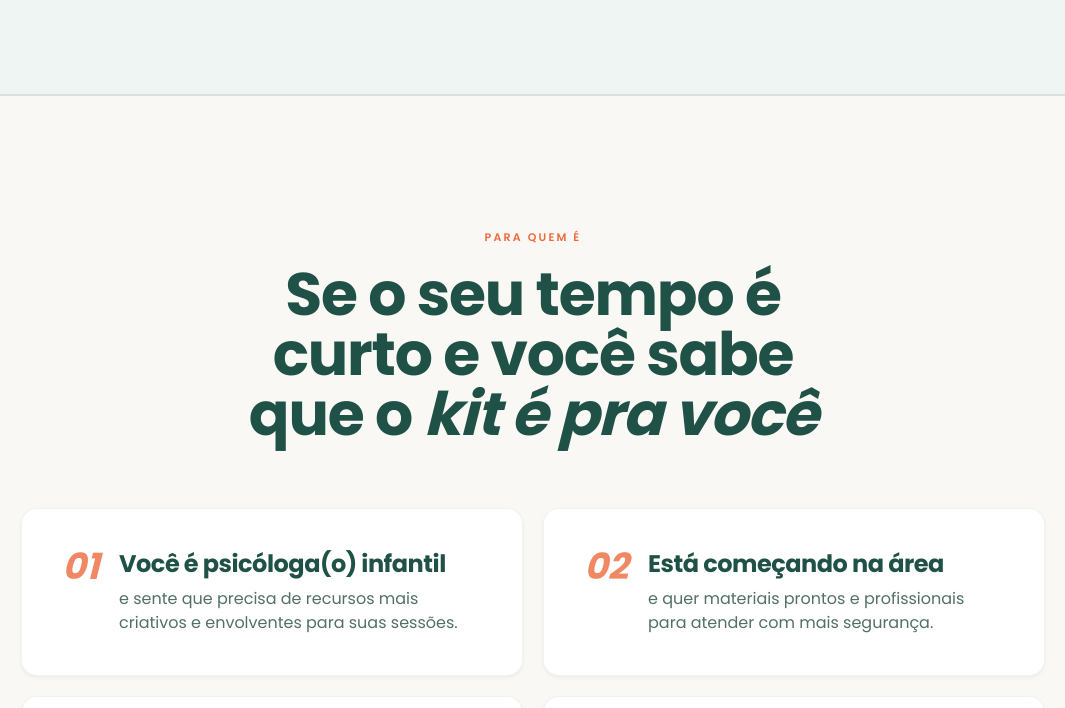
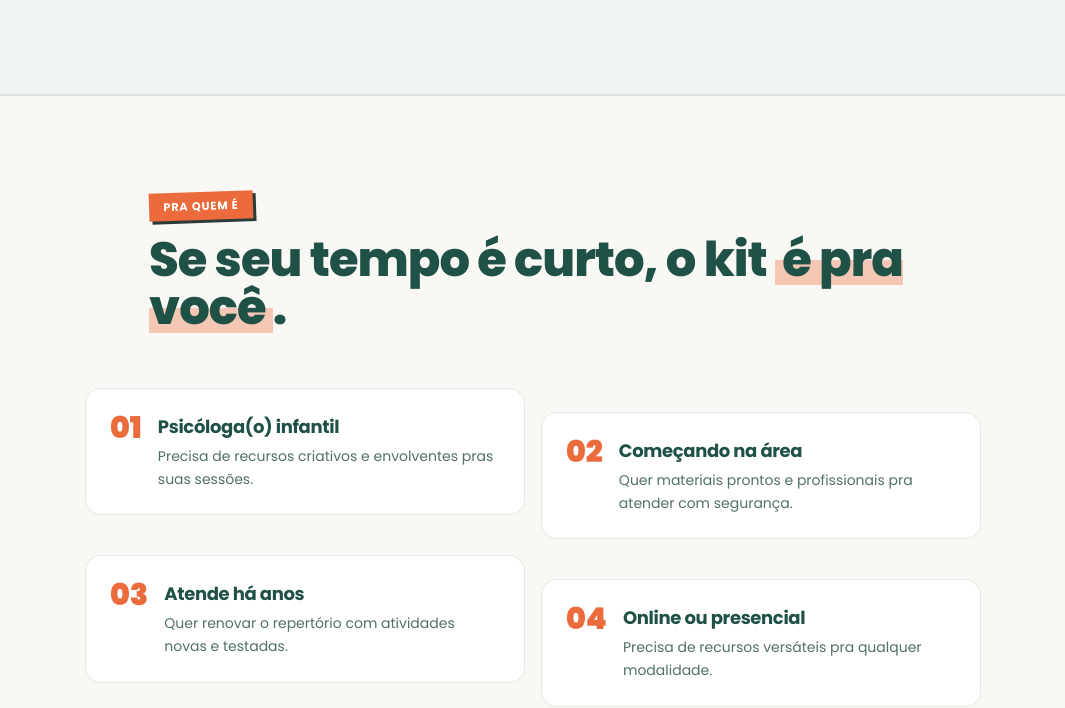
Before and after one commit to chats3108/kit-consultorio-ludico, a React (Vite) app: page / in a window 1280 px wide. Shown: the part 1948-2656 px from the top of the page, without its empty margins (107-1172 px from the left). Built offline with nearby package versions, Linux system fonts and the light colour scheme; the HTML template or start-up script is replaced by a standard one.

Commit message:
Changes
Co-authored-by: tavaresprimeshopify-ops <239509785+tavaresprimeshopify-ops@users.noreply.github.com>

```diff
--- a/src/components/ForWhom.tsx
+++ b/src/components/ForWhom.tsx
@@ -1,37 +1,36 @@
 const items = [
-  { n: "01", title: "Você é psicóloga(o) infantil", text: "e sente que precisa de recursos mais criativos e envolventes para suas sessões." },
-  { n: "02", title: "Está começando na área", text: "e quer materiais prontos e profissionais para atender com mais segurança." },
-  { n: "03", title: "Já atende há anos", text: "e quer renovar seu repertório com atividades novas e testadas." },
-  { n: "04", title: "Trabalha online ou presencial", text: "e precisa de recursos versáteis que funcionem em qualquer modalidade." }
+  { n: "01", title: "Psicóloga(o) infantil", text: "Precisa de recursos criativos e envolventes pras suas sessões." },
+  { n: "02", title: "Começando na área", text: "Quer materiais prontos e profissionais pra atender com segurança." },
+  { n: "03", title: "Atende há anos", text: "Quer renovar o repertório com atividades novas e testadas." },
+  { n: "04", title: "Online ou presencial", text: "Precisa de recursos versáteis pra qualquer modalidade." }
 ];
 
 const ForWhom = () => {
   return (
-    <section className="py-20 md:py-32 bg-background">
-      <div className="container mx-auto px-6">
-        <div className="text-center max-w-3xl mx-auto mb-16">
-          <span className="text-[11px] uppercase tracking-[0.2em] text-accent font-semibold">
-            Para quem é
-          </span>
-          <h2 className="text-4xl md:text-5xl lg:text-6xl text-primary mt-4 text-balance">
-            Se o seu tempo é curto e você sabe que o
-            <em className="italic"> kit é pra você</em>
+    <section className="py-14 md:py-24 bg-background">
+      <div className="container mx-auto px-5">
+        <div className="max-w-3xl mx-auto mb-10 md:mb-14">
+          <span className="tape">Pra quem é</span>
+          <h2 className="text-2xl sm:text-3xl md:text-5xl text-primary mt-4 font-extrabold leading-tight">
+            Se seu tempo é curto, o kit <span className="marker">é pra você</span>.
           </h2>
         </div>
 
-        <div className="grid md:grid-cols-2 gap-5 max-w-5xl mx-auto">
+        <div className="grid sm:grid-cols-2 gap-4 max-w-4xl mx-auto">
           {items.map((item, i) => (
             <div
               key={i}
-              className="group relative p-8 md:p-10 bg-card rounded-2xl card-premium border border-border/50"
+              className={`relative p-5 md:p-6 bg-card rounded-2xl border border-foreground/10 ${
+                i % 2 === 0 ? "sm:mt-0 sm:mb-6" : "sm:mt-6"
+              }`}
             >
-              <div className="flex items-start gap-5">
-                <span className="text-4xl font-bold italic text-accent/80 leading-none">
+              <div className="flex items-start gap-4">
+                <span className="text-3xl font-black text-accent leading-none shrink-0">
                   {item.n}
                 </span>
-                <div className="flex-1">
-                  <h3 className="font-bold text-2xl text-primary mb-2 leading-tight">{item.title}</h3>
-                  <p className="text-muted-foreground text-sm md:text-base leading-relaxed">{item.text}</p>
+                <div className="flex-1 min-w-0">
+                  <h3 className="font-bold text-base md:text-lg text-primary mb-1 leading-tight">{item.title}</h3>
+                  <p className="text-muted-foreground text-sm leading-relaxed">{item.text}</p>
                 </div>
               </div>
             </div>
```
